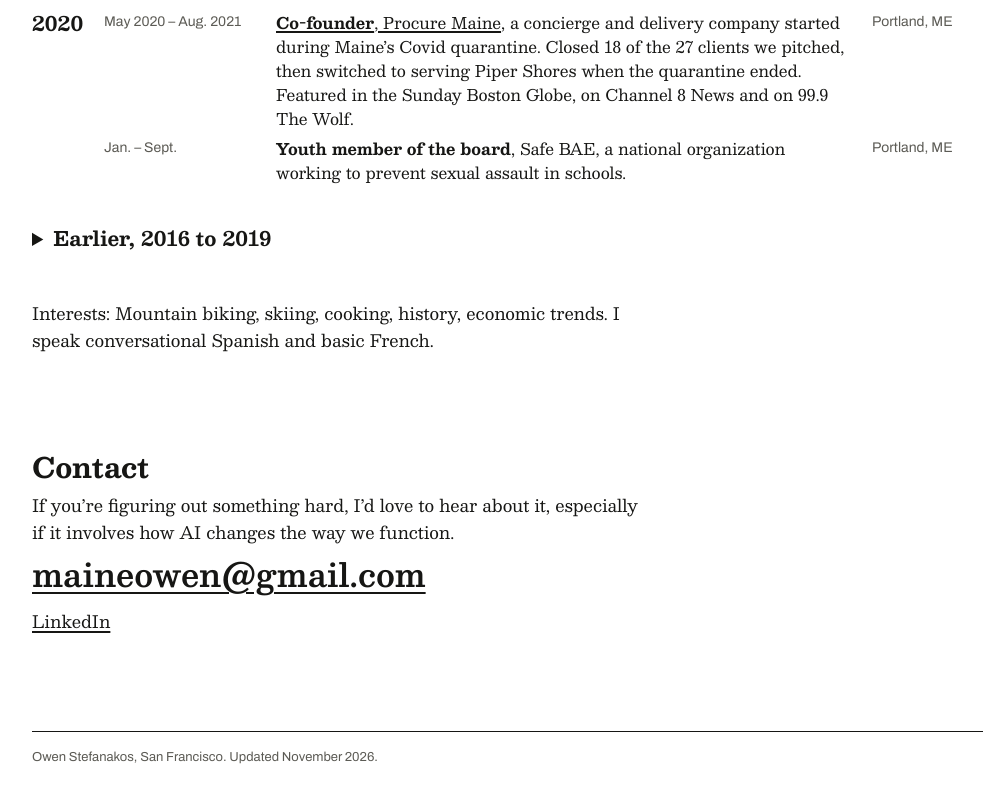
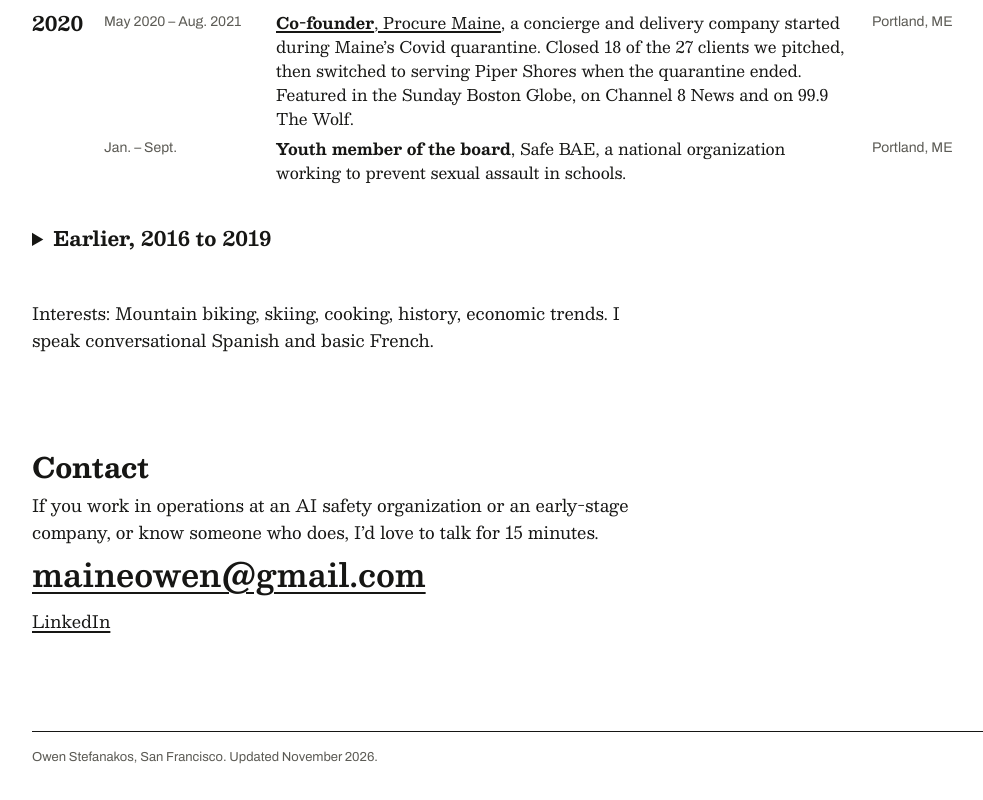
Before and after one commit to OwenStef/owenstef.github.io, a plain HTML site: page index.html in a window 1280 px wide. Shown: the part 2685-3485 px from the top of the page, without its empty margins (80-1063 px from the left). Drawn offline with Linux system fonts and the light colour scheme.

Commit message:
Contact line: a 15-minute ask (from job-search-agent 9f87fc2)

```diff
--- a/index.html
+++ b/index.html
@@ -245,9 +245,8 @@ To add a year, add a y-numeral in the first list, and a column in the CSS (.tl-i
 
 <section id="contact" aria-labelledby="contact-h">
 <h2 id="contact-h">Contact</h2>
-<!-- DRAFT, OWEN: this line is the brief's draft of your ask. -->
-<!-- OWEN: contact line you approved on 2026-11-17. AI is the first lane, not the only one (your call). -->
-<p>If you’re figuring out something hard, I’d love to hear about it, especially if it involves how AI changes the way we function.</p>
+<!-- OWEN: contact line you approved on 2026-11-19 ("go with 1"), replacing the 2026-11-17 line after the blind-reader review. Edit freely. -->
+<p>If you work in operations at an AI safety organization or an early-stage company, or know someone who does, I’d love to talk for 15 minutes.</p>
 <a class="email" href="mailto:maineowen@gmail.com">maineowen@gmail.com</a>
 <p class="contact-more"><a href="https://www.linkedin.com/in/owenstefanakos/">LinkedIn</a></p>
 </section>
```
